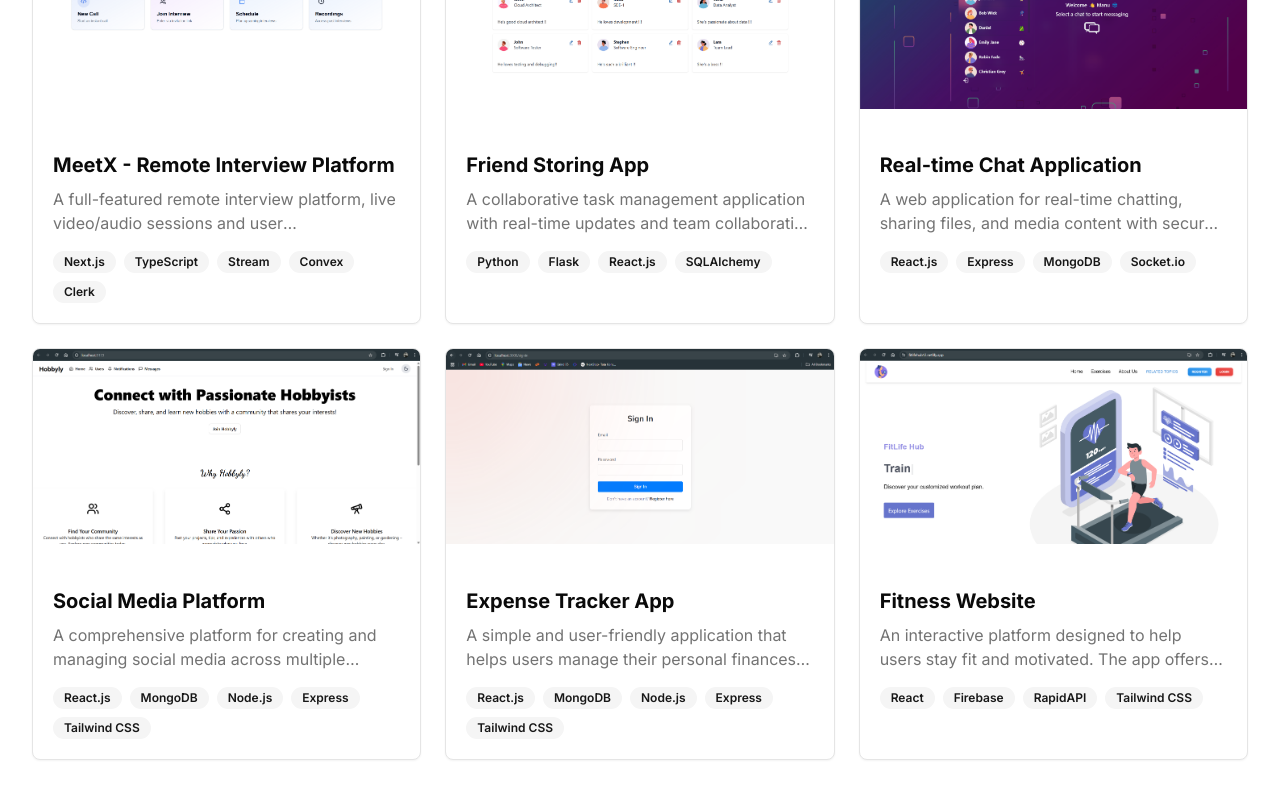
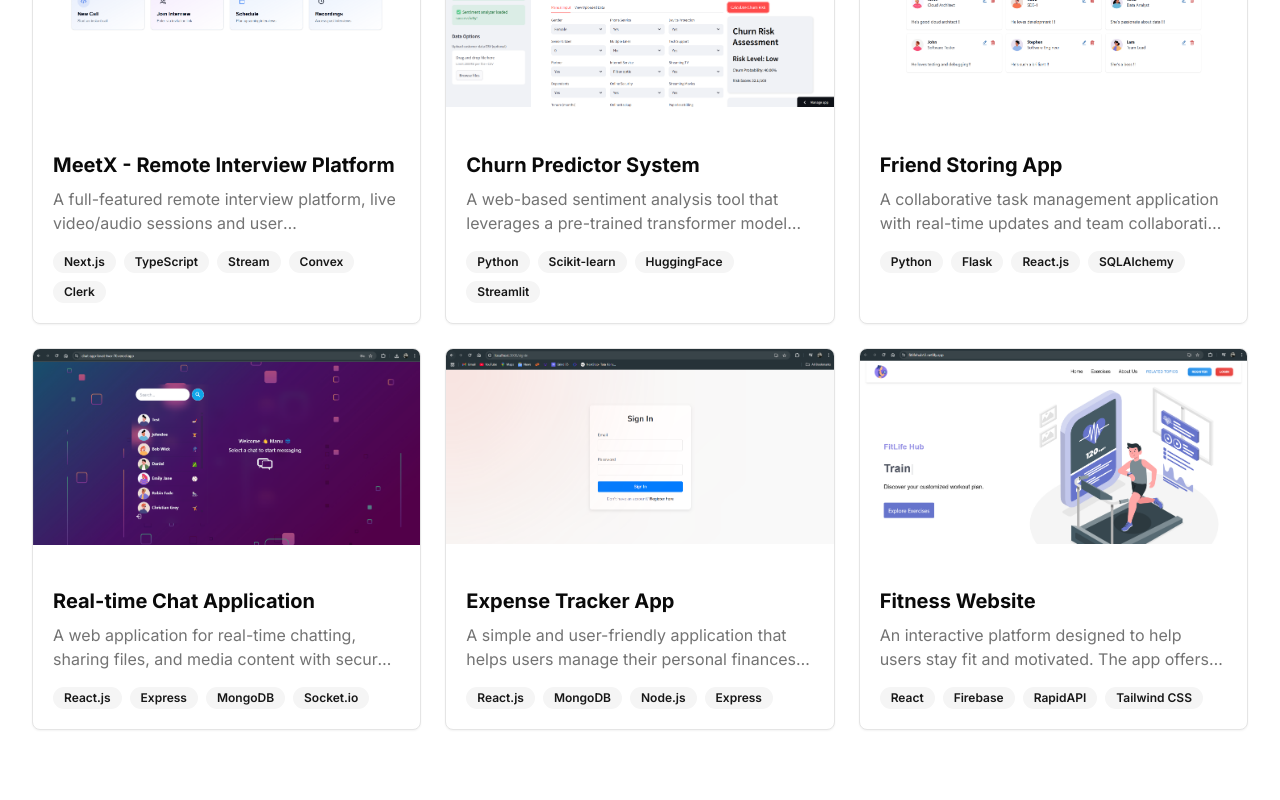
Before and after one commit to Megamind0407/MyPortfolio, a Next.js app: page /projects in a window 1280 px wide. Shown: the part 440-1240 px from the top of the page. Built offline with nearby package versions, Linux system fonts and the light colour scheme.

Commit message:
add new project

```diff
--- a/app/projects/page.tsx
+++ b/app/projects/page.tsx
@@ -11,8 +11,18 @@ export default function ProjectsPage() {
       image: "/3.png?height=400&width=600&text=Interview+Platform",
       link: "https://meet-x-nine.vercel.app/",
     },
+
     {
       id: 2,
+      title: "Churn Predictor System",
+      description:
+        "A web-based sentiment analysis tool that leverages a pre-trained transformer model (DistilBERT) to classify and visualize social media text sentiments in real-time.",
+      technologies: ["Python", "Scikit-learn", "HuggingFace", "Streamlit"],
+      image: "/6.png?height=400&width=600&text=Social+Media+Dashboard",
+      link: "https://customerchurnpredictorsystem.streamlit.app",
+    },
+    {
+      id: 3,
       title: "Friend Storing App",
       description:
         "A collaborative task management application with real-time updates and team collaboration features.",
@@ -21,7 +31,7 @@ export default function ProjectsPage() {
       link: "https://friendmanager-zokq.onrender.com",
     },
     {
-      id: 3,
+      id: 4,
       title: "Real-time Chat Application",
       description:
         "A web application for real-time chatting, sharing files, and media content with secure user auth.",
@@ -29,20 +39,12 @@ export default function ProjectsPage() {
       image: "/5.png?height=400&width=600&text=Health+Fitness+Tracker",
       link: "https://chat-app-lovat-two-70.vercel.app/",
     },
-    {
-      id: 4,
-      title: "Social Media Platform",
-      description:
-        "A comprehensive platform for creating and managing social media across multiple platforms.",
-      technologies: ["React.js", "MongoDB", "Node.js", "Express", "Tailwind CSS"],
-      image: "/6.png?height=400&width=600&text=Social+Media+Dashboard",
-      link: "/projects/social-media-dashboard",
-    },
+
     {
       id: 5,
       title: "Expense Tracker App",
       description: "A simple and user-friendly application that helps users manage their personal finances by tracking income and expenses.",
-      technologies: ["React.js", "MongoDB", "Node.js", "Express", "Tailwind CSS"],
+      technologies: ["React.js", "MongoDB", "Node.js", "Express"],
       image: "/8.png?height=400&width=600&text=Real+Estate+Platform",
       link: "https://expense-trackeret.vercel.app",
     },
```
Also changed, not shown: public/6.png.
